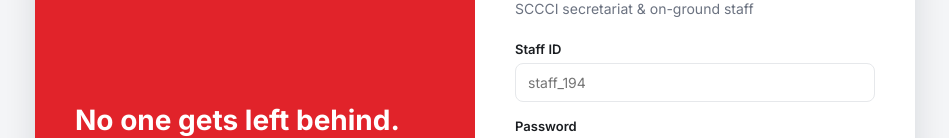
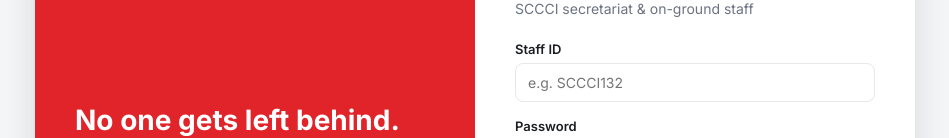
Before and after one commit to Croptics/VJMDynamics-NYP-x-SCCCI-, a React (Vite) app in the folder frontend/: page /login in a window 1280 px wide. Shown: the part 236-374 px from the top of the page, without its empty margins (165-1114 px from the left). Built offline with nearby package versions, Linux system fonts and the light colour scheme; no server answers.

Commit message:
New file

```diff
--- a/frontend/src/pages/LoginPage.jsx
+++ b/frontend/src/pages/LoginPage.jsx
@@ -119,7 +119,7 @@ export default function LoginPage({ onSignIn }) {
           <input
             id="staffId"
             className="input"
-            placeholder="staff_194"
+            placeholder="e.g. SCCCI132"
             value={staffId}
             onChange={(e) => setStaffId(e.target.value)}
             onKeyDown={onKeyDown}
```
